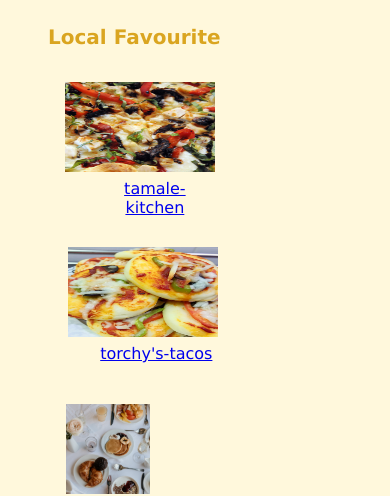
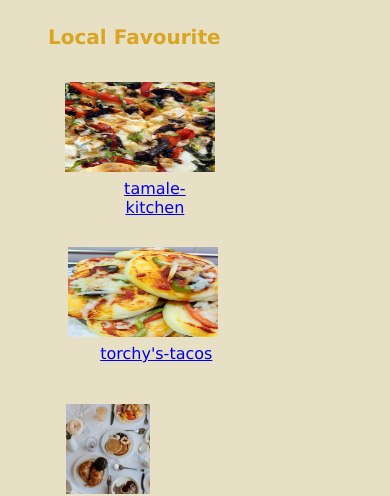
Before and after one commit to roshan871/roshan871-github.io, a plain HTML site: page index.html in a window 390 px wide. Shown: the part 375-871 px from the top of the page. Drawn offline with Linux system fonts and the light colour scheme.

```diff
--- a/styles/style.css
+++ b/styles/style.css
@@ -276,7 +276,8 @@
   margin: 0 12px;
   color: #aaaaaa;
 }
-@media screen and (max-width: 480px) {
+
+@media screen and (max-width: 512px) {
   header {
     width: 100%;
   }
@@ -292,7 +293,6 @@
     width: 15%;
     display: flex;
     justify-content: space-between;
-  }
   }
 
   .main-banner {
@@ -319,7 +319,7 @@
   .local-favourite-section {
     padding-right: 25px;
     height: 550px;
-  background: cornsilk;
+    background: rgb(231, 224, 196);
   }
 
   .local-favourite-title {
@@ -485,5 +485,4 @@
     font-size: 12px;
     border-radius: 15px;
   }
-
 }
```
Also changed, not shown: wireframes/wireframe Dv.png (added), wireframes/wireframe Mv.png (added). Lines whose indentation alone changed are shown as unchanged.
